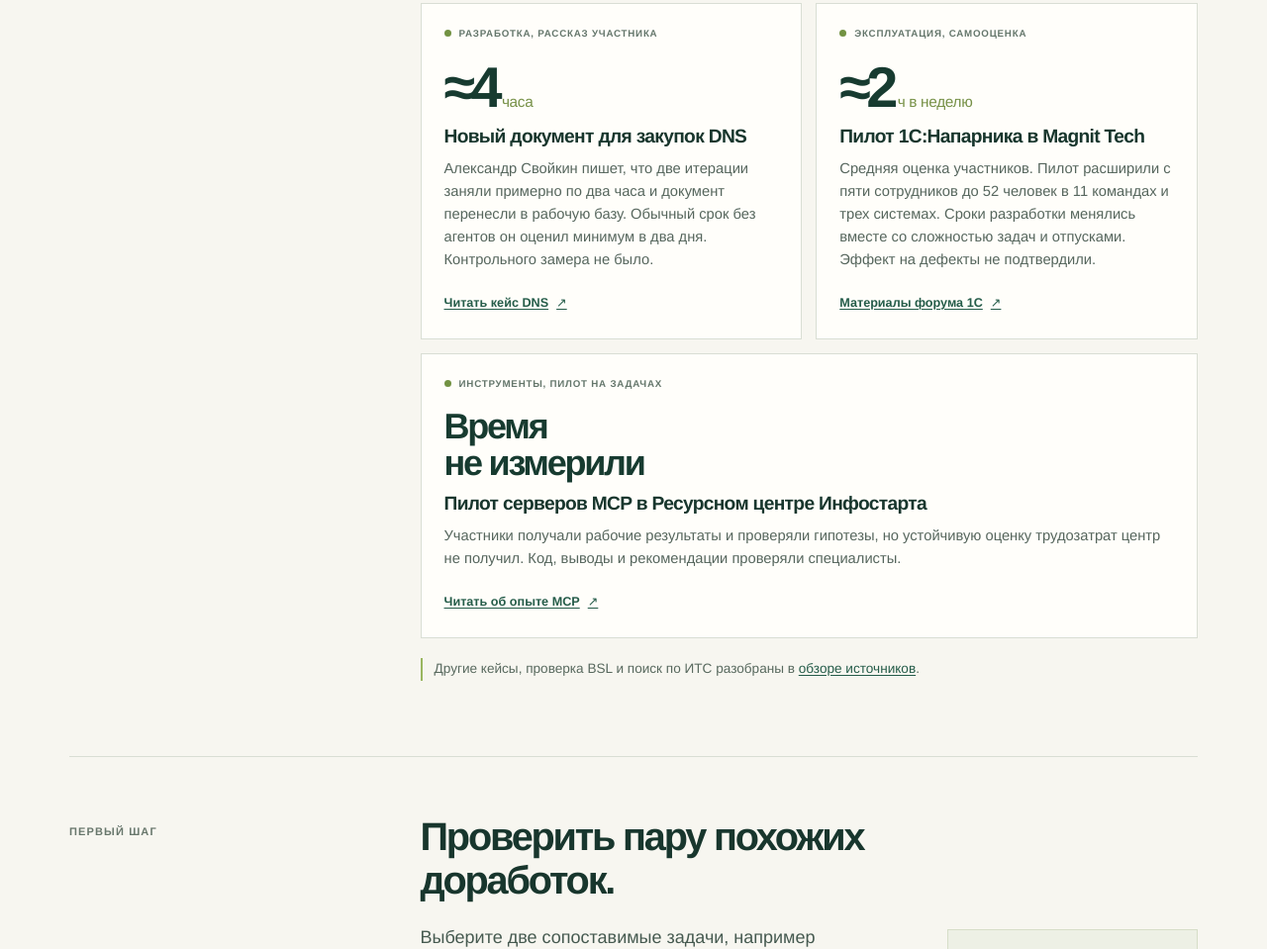
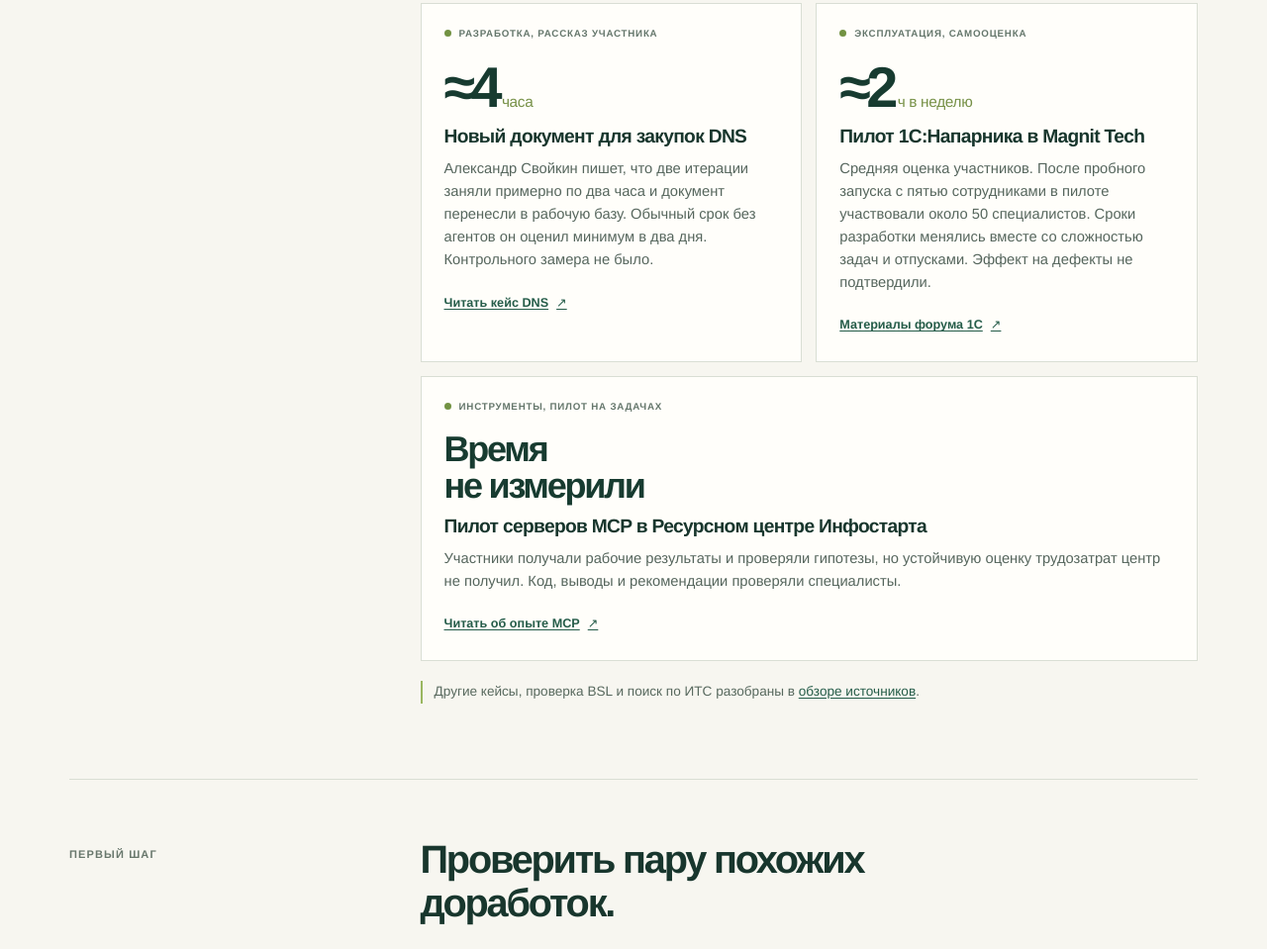
Before and after one commit to apolenkov/onec-ai-guide, a plain HTML site: page index.html in a window 1280 px wide. Shown: the part 1478-2437 px from the top of the page at 99% size. Drawn offline with Linux system fonts and the light colour scheme.

Commit message:
Clarify the scope of the Magnit pilot

```diff
--- a/index.html
+++ b/index.html
@@ -121,8 +121,8 @@
                 <p class="stat">≈2<span class="unit"> ч в неделю</span></p>
                 <h3>Пилот 1С:Напарника в Magnit Tech</h3>
                 <p>
-                  Средняя оценка участников. Пилот расширили с пяти сотрудников
-                  до 52 человек в 11 командах и трех системах. Сроки разработки
+                  Средняя оценка участников. После пробного запуска с пятью сотрудниками
+                  в пилоте участвовали около 50 специалистов. Сроки разработки
                   менялись вместе со сложностью задач и отпусками. Эффект на
                   дефекты не подтвердили.
                 </p>
```
